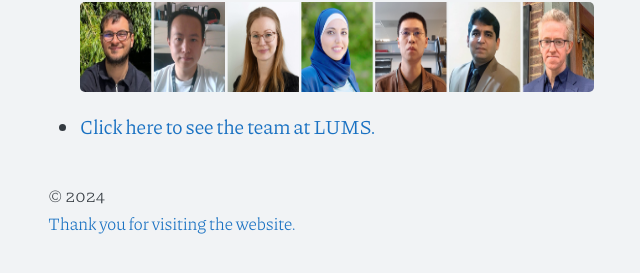
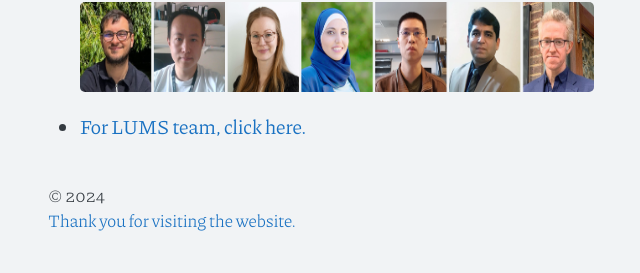
Before and after one commit to rahmanszsaleem/rahmanszsaleem.github.io, a Jekyll site: the page group.html, which Jekyll copies as it is, in a window 1280 px wide. Shown: the part 250-523 px from the top of the page, without its empty margins (319-959 px from the left). Built offline with Jekyll 4.4.1, drawn with Linux system fonts in a browser that asks for light colours.

Commit message:
Update group.html

```diff
--- a/group.html
+++ b/group.html
@@ -72,7 +72,7 @@
      <a href=" https://todd-lers.github.io/about/current.html">
 <img src="assets/files/PictureUCL.png"  width="640" height="90">
 </a>
-        <li><a href="https://orgchem.lums.edu.pk/index.php/group-members/">Click here to see the team at LUMS.</a>
+        <li><a href="https://orgchem.lums.edu.pk/index.php/group-members/">For LUMS team, click here.</a>
    </li>
       </ul>
 </div>
@@ -87,9 +87,10 @@
   </main>
   <footer>
   <small>&copy; <time datetime="2024-01-22T11:22:36+01:00">2024</time>
-    <br/>
-    <a href="https://rahmanszsaleem.github.io/">Thank you for visiting the website.</a>
- </small>
+
+    <p>   <a href="https://rahmanszsaleem.github.io/">Thank you for visiting the website.</a></p>
+  </small>
+
 </footer>
 
 </article>
```
